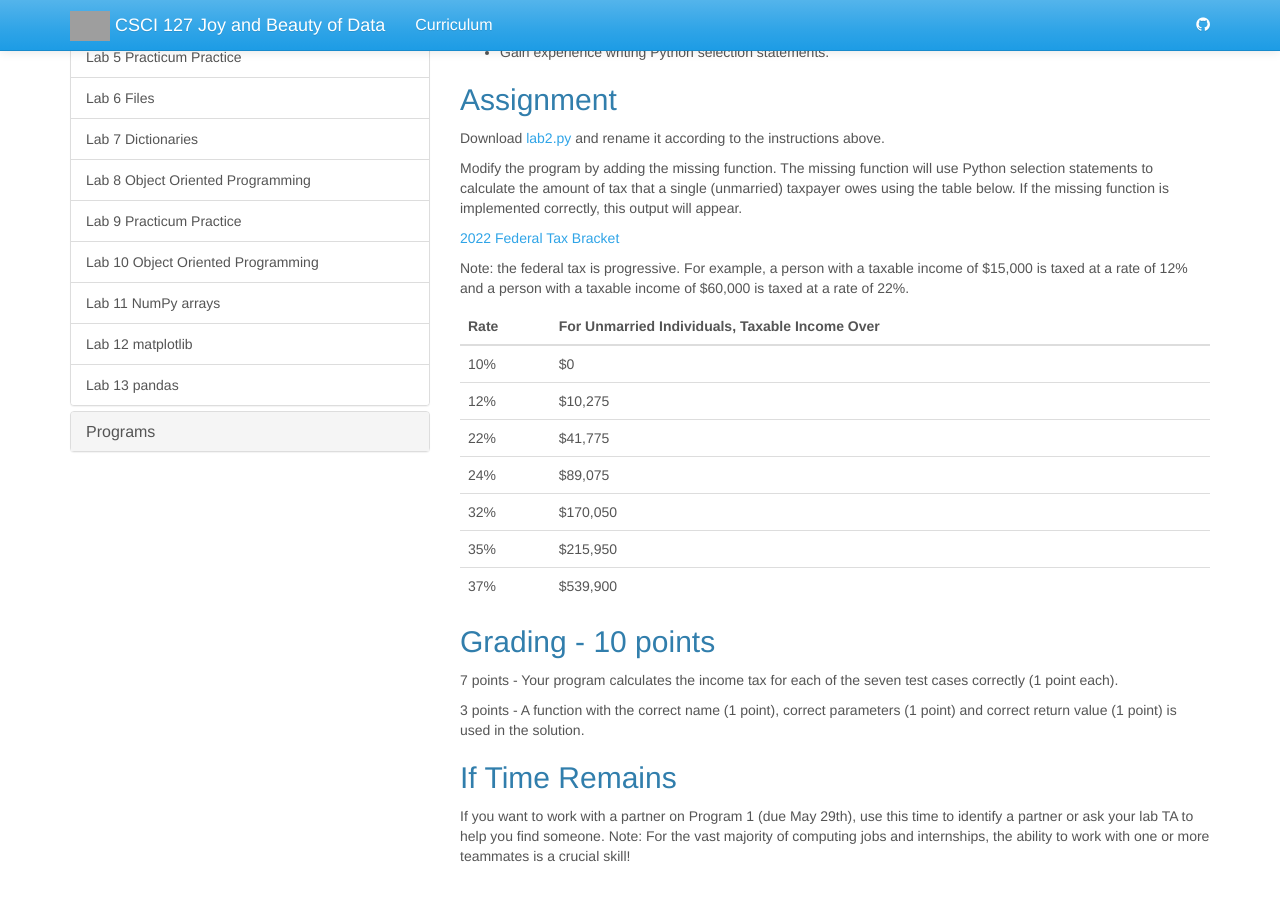
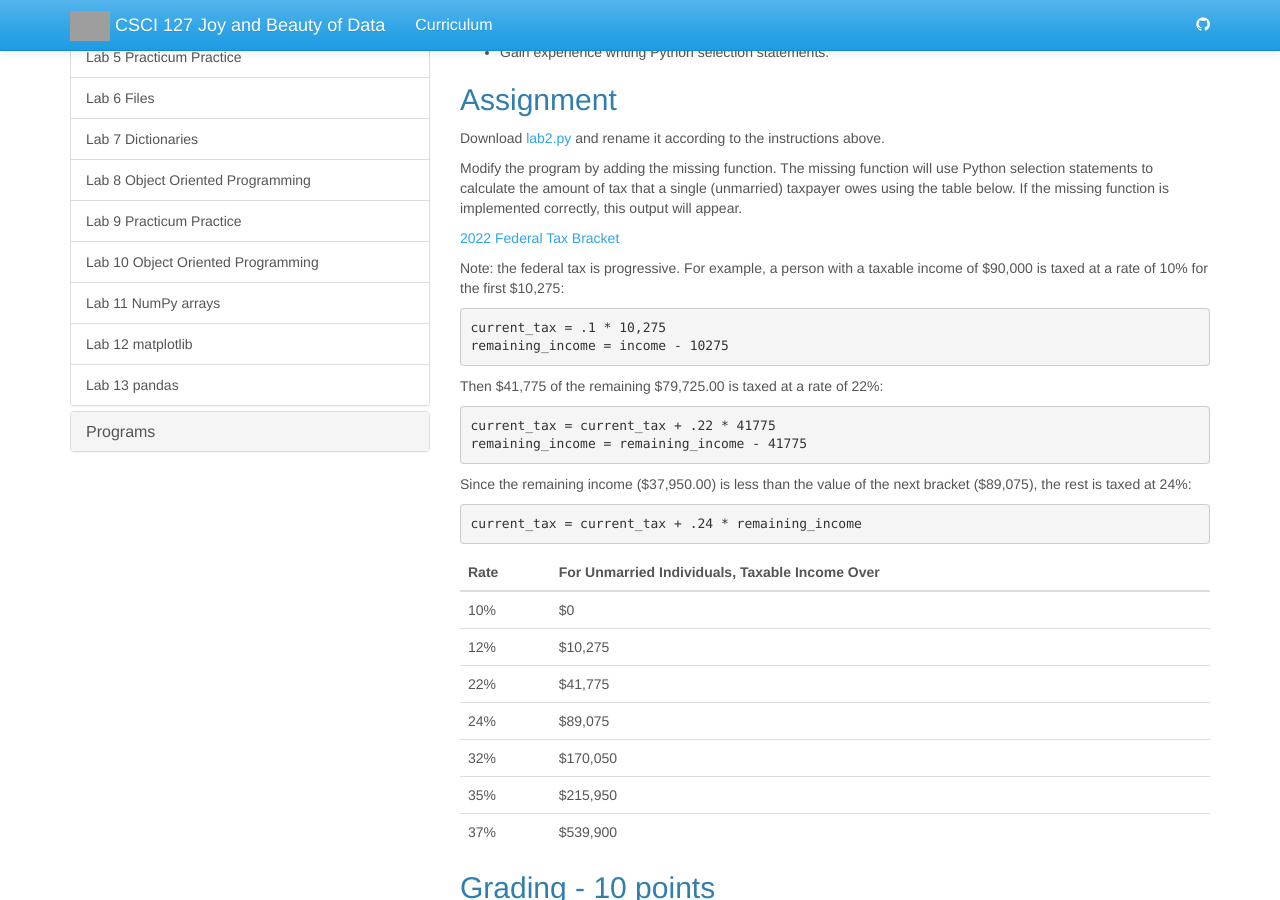
Before and after one commit to jake-chipps/csci127, a Jekyll site: the page built from _docs/lessons/lab2.md, in a window 1280 px wide and 900 px high, scrolled down 423 px. Built offline with Jekyll 4.4.1, drawn with Linux system fonts in a browser that asks for light colours; grey boxes are pictures that could not be loaded.

Commit message:
Update lab2.md

````diff
--- a/_docs/lessons/lab2.md
+++ b/_docs/lessons/lab2.md
@@ -23,7 +23,26 @@ Modify the program by adding the missing function. The missing function will use
 
 [2022 Federal Tax Bracket](https://taxfoundation.org/2022-tax-brackets/)
 
-Note: the federal tax is progressive. For example, a person with a taxable income of $15,000 is taxed at a rate of 12% and a person with a taxable income of $60,000 is taxed at a rate of 22%.
+Note: the federal tax is progressive. For example, a person with a taxable income of $90,000 is taxed at a rate of 10% for the first $10,275:
+
+```
+current_tax = .1 * 10,275
+remaining_income = income - 10275
+```
+
+Then $41,775 of the remaining $79,725.00 is taxed at a rate of 22%:
+
+```
+current_tax = current_tax + .22 * 41775
+remaining_income = remaining_income - 41775
+```
+
+Since the remaining income ($37,950.00) is less than the value of the next bracket ($89,075), the rest is taxed at 24%:
+
+```
+current_tax = current_tax + .24 * remaining_income
+```
+
 
 | Rate | For Unmarried Individuals, Taxable Income Over |
 | --- | --- |
````
